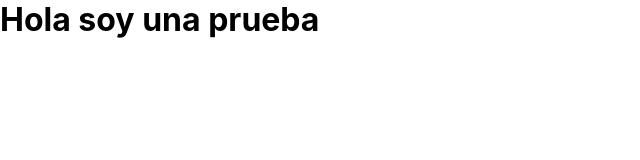
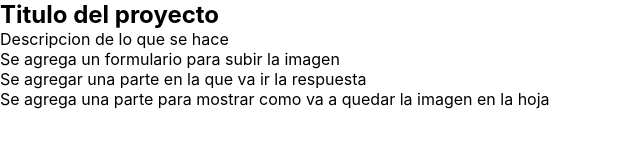
Before and after one commit to samumirandam/proteccion-imprimir-imagen, a plain HTML site: page index.html in a window 1280 px wide. Shown: the whole page, without its empty margins (0-640 px from the left). Drawn offline with Linux system fonts and the light colour scheme.

```diff
--- a/index.html
+++ b/index.html
@@ -2,7 +2,10 @@
 <html lang="es">
   <head>
     <meta charset="UTF-8" />
-    <meta name="description" content="Aplicación para imprimir imágenes en tamaño A4" />
+    <meta
+      name="description"
+      content="Aplicación para imprimir imágenes en tamaño A4"
+    />
     <meta name="robots" content="index,follow" />
     <title>Imprimir Imagenes</title>
     <meta name="viewport" content="width=device-width, initial-scale=1.0" />
@@ -10,6 +13,17 @@
   </head>
 
   <body>
-    <h1>Hola soy una prueba</h1>
+    <main>
+      <section>
+        <h1>Titulo del proyecto</h1>
+        <p>Descripcion de lo que se hace</p>
+      </section>
+      <section>Se agrega un formulario para subir la imagen</section>
+
+      <section>Se agregar una parte en la que va ir la respuesta</section>
+      <section>
+        Se agrega una parte para mostrar como va a quedar la imagen en la hoja
+      </section>
+    </main>
   </body>
 </html>
```
Also changed, not shown: 1 other file.
